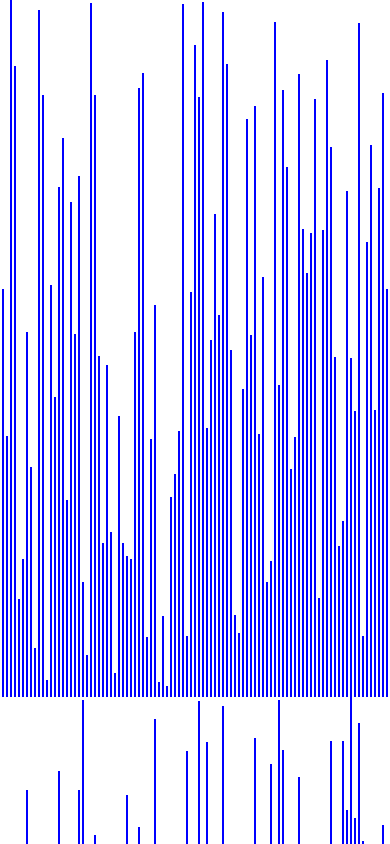
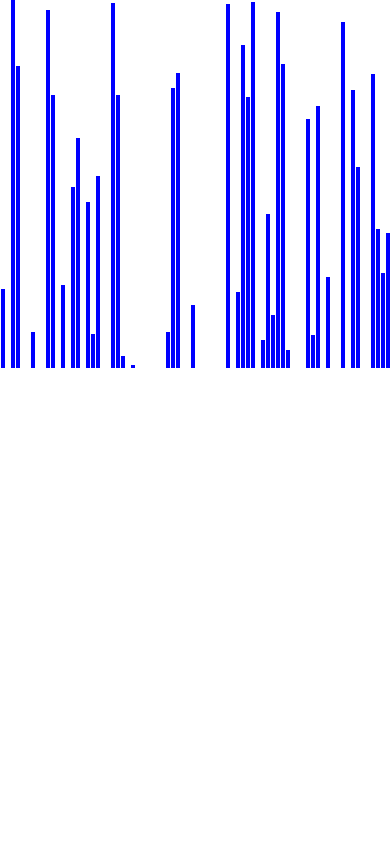
Before and after one commit to fawazm30/SortingVisualizer, a React (Create React App) app: page / in a window 390 px wide. Shown: the top 844 px of the page. Built offline with nearby package versions, Linux system fonts and the light colour scheme.

Commit message:
13th commit

```diff
--- a/src/SortingVisualizer/SortingVisualizer.css
+++ b/src/SortingVisualizer/SortingVisualizer.css
@@ -4,6 +4,7 @@
     align-items: flex-end;
     flex-wrap: wrap;
     height: 100vh;
+    overflow: auto;
 }
 
 .button-bar {
@@ -18,3 +19,28 @@
     display: inline-block;
     margin: 0 1px;
 }
+/* For ipad/tablet screens */
+@media (max-width: 900px) {
+    .array-bar {
+        width: 3px;
+        margin: 0 1px;
+    }
+    .array-container {
+        height: 60vh;
+    }
+}
+/* For small screens */
+@media (max-width: 600px) {
+    .array-bar {
+        width: 4px;
+        margin: 0 0.5px;
+    }
+    .array-container {
+        height: 40vh;
+        padding-bottom: 30px;
+    }
+    .button-bar {
+        flex-direction: column;
+        gap: 6px;
+    }
+}
```
